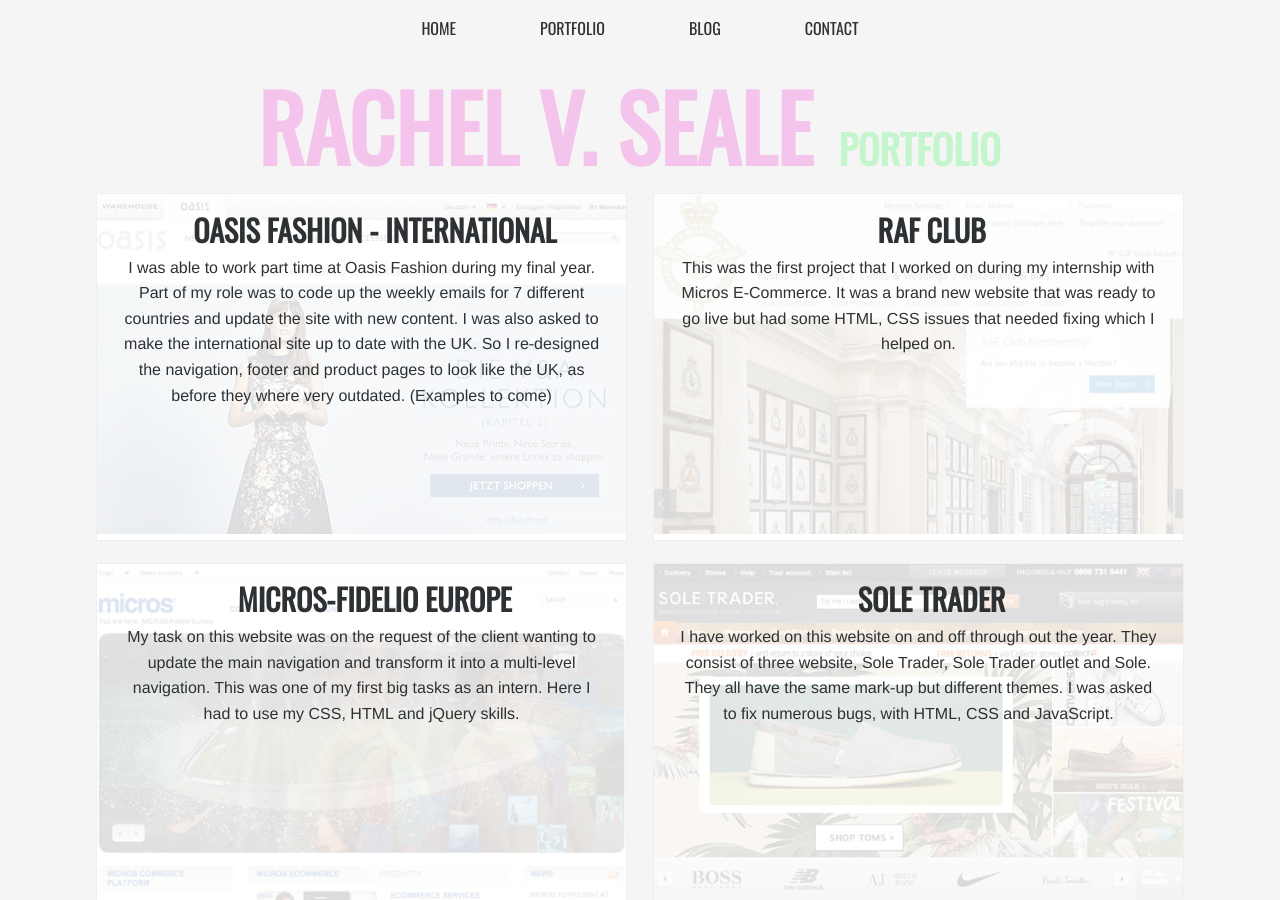
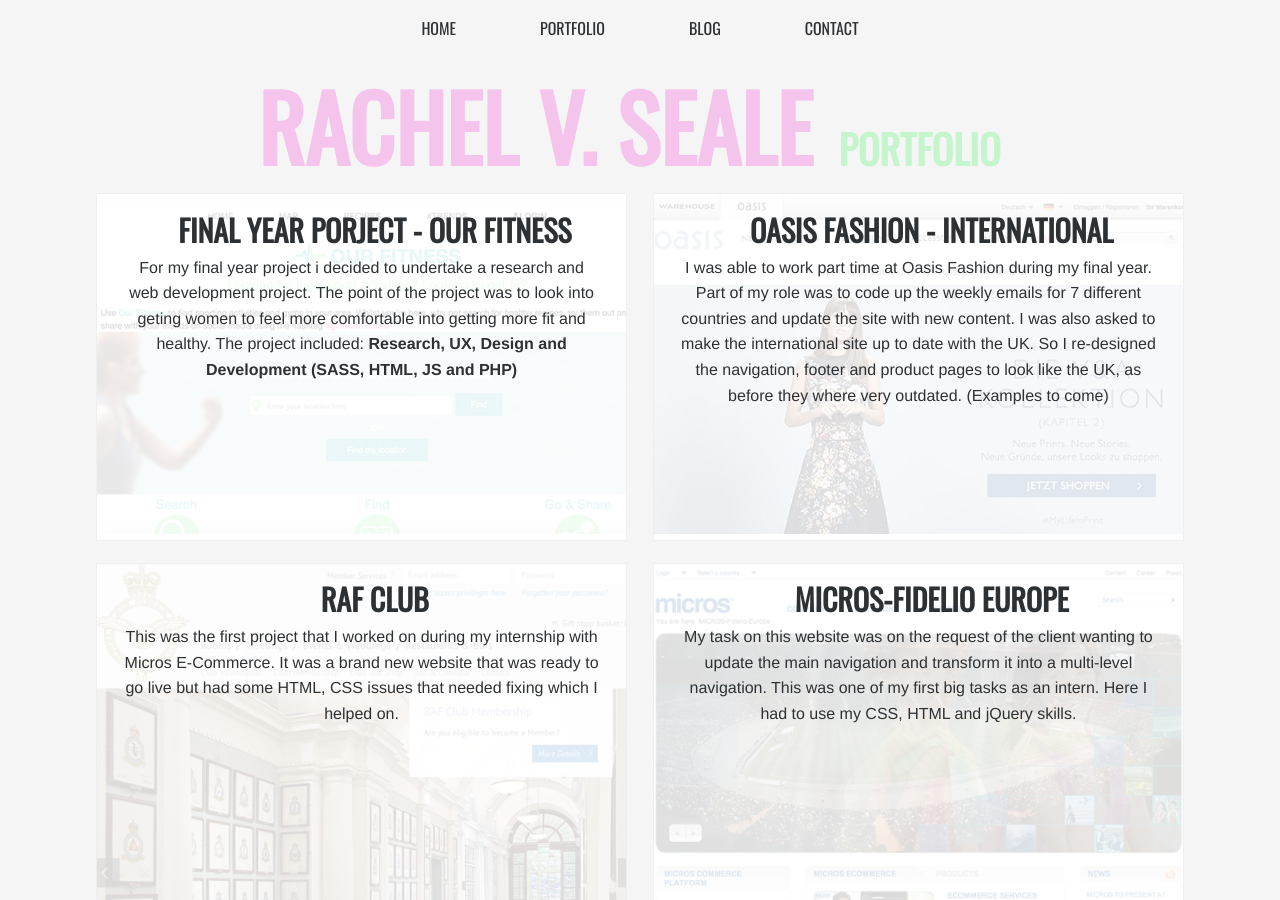
Before and after one commit to RachelSeale/rsealePortfolio, a Jekyll site: the page built from portfolio.html, in a window 1280 px wide and 900 px high. Built offline with Jekyll 4.4.1, drawn with Linux system fonts in a browser that asks for light colours; nearby versions of some CDN libraries.

Commit message:
editing blog post and adding new piece of work

```diff
--- a/_posts/2015-09-19-protractor.markdown
+++ b/_posts/2015-09-19-protractor.markdown
@@ -146,6 +146,7 @@ You can either:
  - Run these commands through the command line every time you work on these tests
  - Or add the following lines to your .bash_profile
 
+
           // Saucelabs credentials
           export SAUCE_USERNAME=
           export SAUCE_ACCESS_KEY=
@@ -218,7 +219,8 @@ In the circle.yml file you will need to include the following snippet of code fo
 
 
 ##Views on Protractor
-### Setting up
+
+###Setting up
 
 Installing Protractor with the project was quite simple, the only issue was finding a way round it not being an AngularJS application. But as mentioned before it only needed an extra couple of lines in the files to get it running.
 
@@ -237,7 +239,7 @@ The only main issue with Jasmine is the results printed in the console log. They
 
 Install via npm:
 
-  npm install jasmine-spec-reporter --save-dev
+    npm install jasmine-spec-reporter --save-dev
 
 In your conf.js file:
 
--- a/portfolio.html
+++ b/portfolio.html
@@ -6,6 +6,15 @@ class: about
 
 <div id="Portfolio">
 	<section class="portfolio-content">
+		<div class="portfolio-work">
+			<a href="http://uni.rachelseale.co.uk">
+				<img alt="Our Fitness" src="images/work10.jpg"/>
+				<div class="image-overlay">
+					<h2>Final Year Porject - Our Fitness</h2>
+					<p>For my final year project i decided to undertake a research and web development project. The point of the project was to look into geting women to feel more comfortable into getting more fit and healthy. The project included:<b> Research, UX, Design and Development (SASS, HTML, JS and PHP)</b> </p>
+				</div>
+			</a>
+		</div>
 
 		<div class="portfolio-work">
 			<a href="http://oasis.andotherbrands.com/?lng=de&ctry=DE">
```
Also changed, not shown: images/work10.jpg (added).
